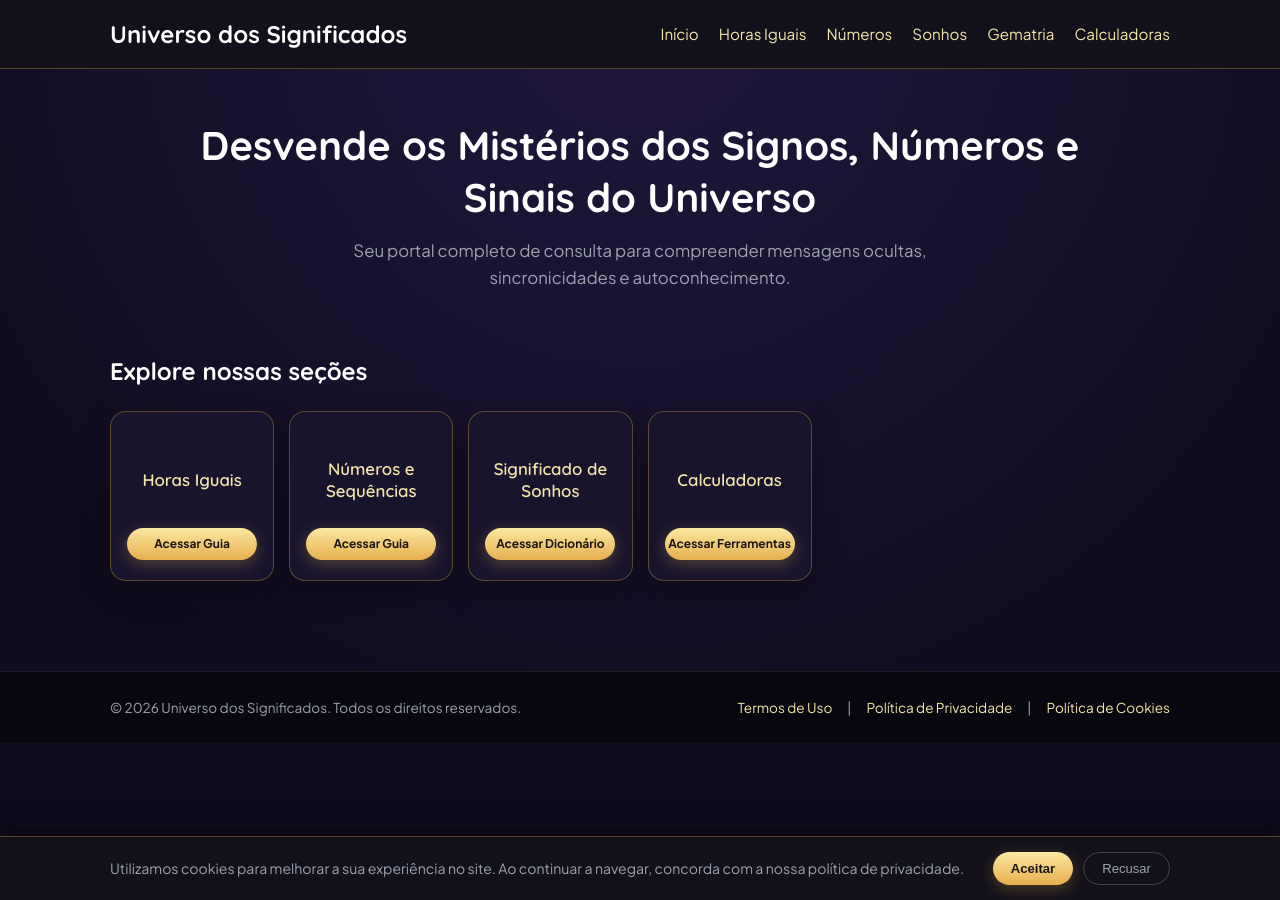
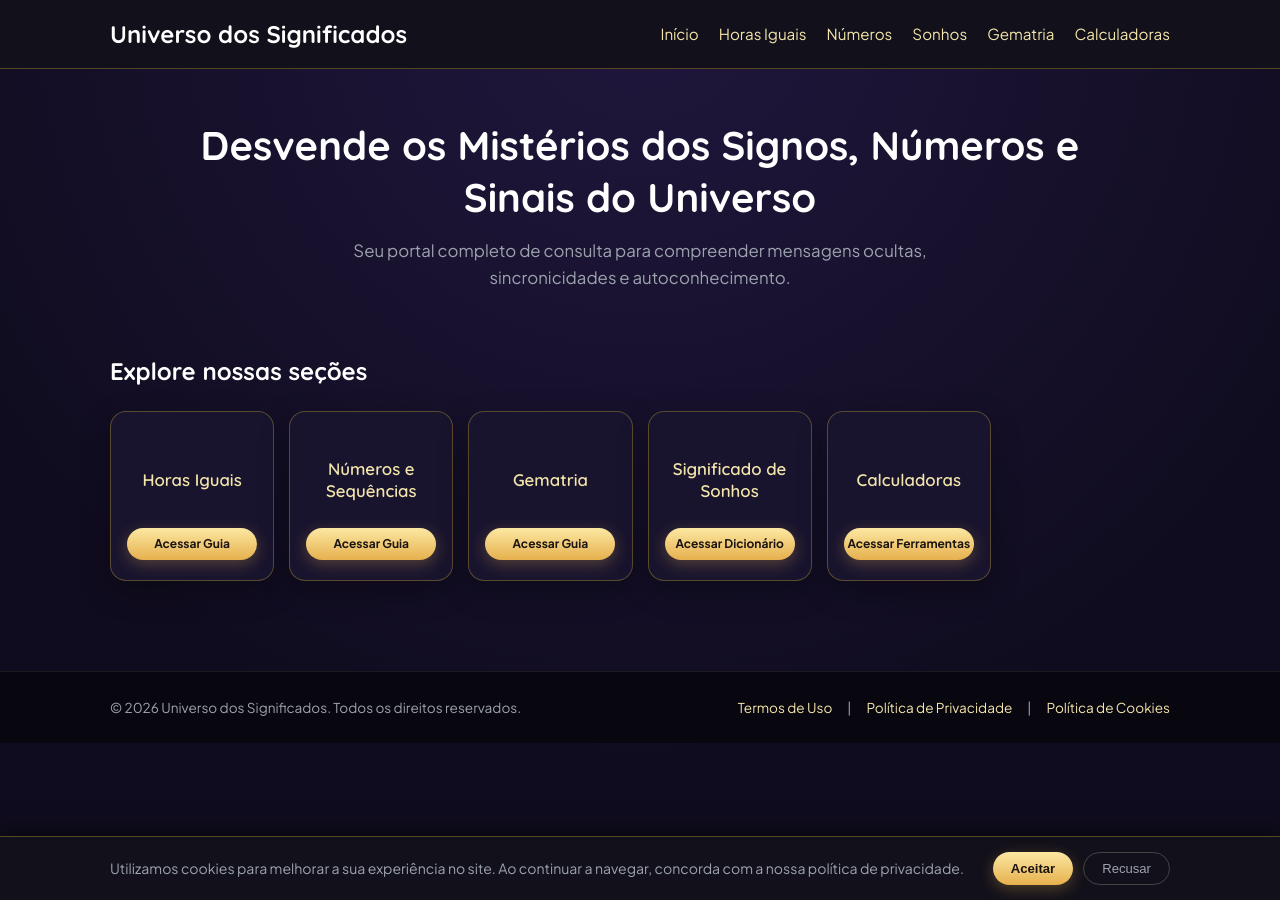
Before and after one commit to dreams-num/portal-significados, a Jekyll site: the page built from index.html, in a window 1280 px wide. Built offline with Jekyll 4.4.1, drawn with Linux system fonts in a browser that asks for light colours.

Commit message:
Add Gematria link to index.html

```diff
--- a/index.html
+++ b/index.html
@@ -25,6 +25,11 @@ description: "Descubra o significado oculto das horas iguais, interpretação de
                 <span class="badge-active">Acessar Guia</span>
             </a>
 
+             <a href="{{ '/gematria/' | relative_url }}" class="hour-card active-hour category-card">
+                <span class="card-title">Gematria</span>
+                <span class="badge-active">Acessar Guia</span>
+            </a>
+
             <a href="{{ '/sonhos/' | relative_url }}" class="hour-card active-hour category-card">
                 <span class="card-title">Significado de Sonhos</span>
                 <span class="badge-active">Acessar Dicionário</span>
```
